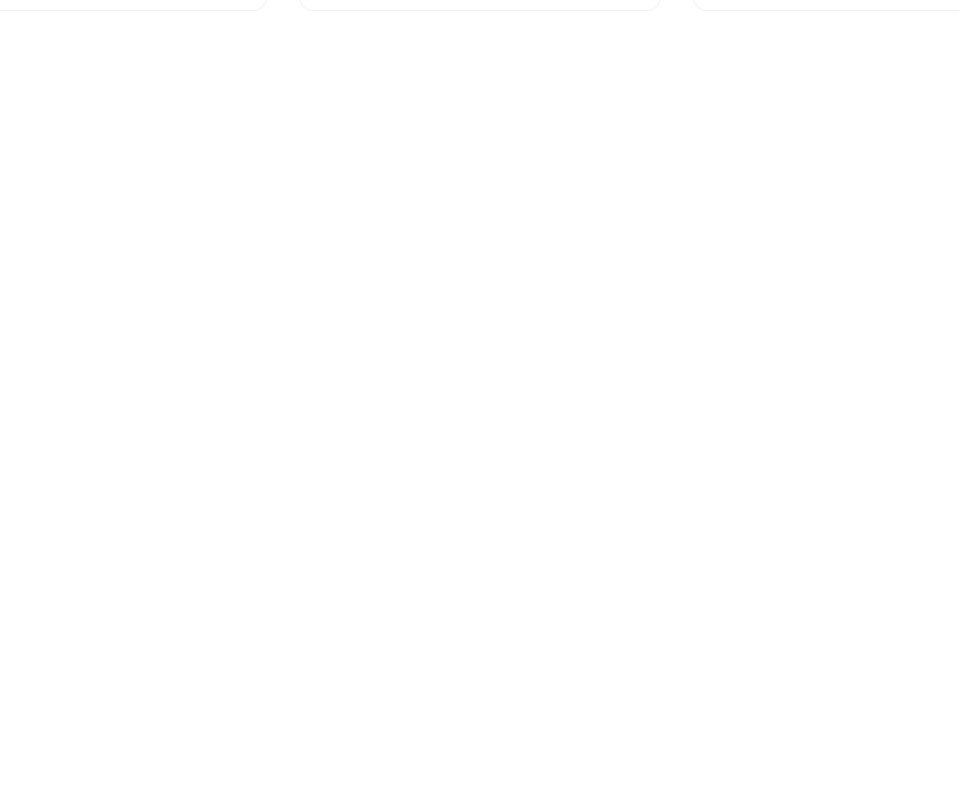
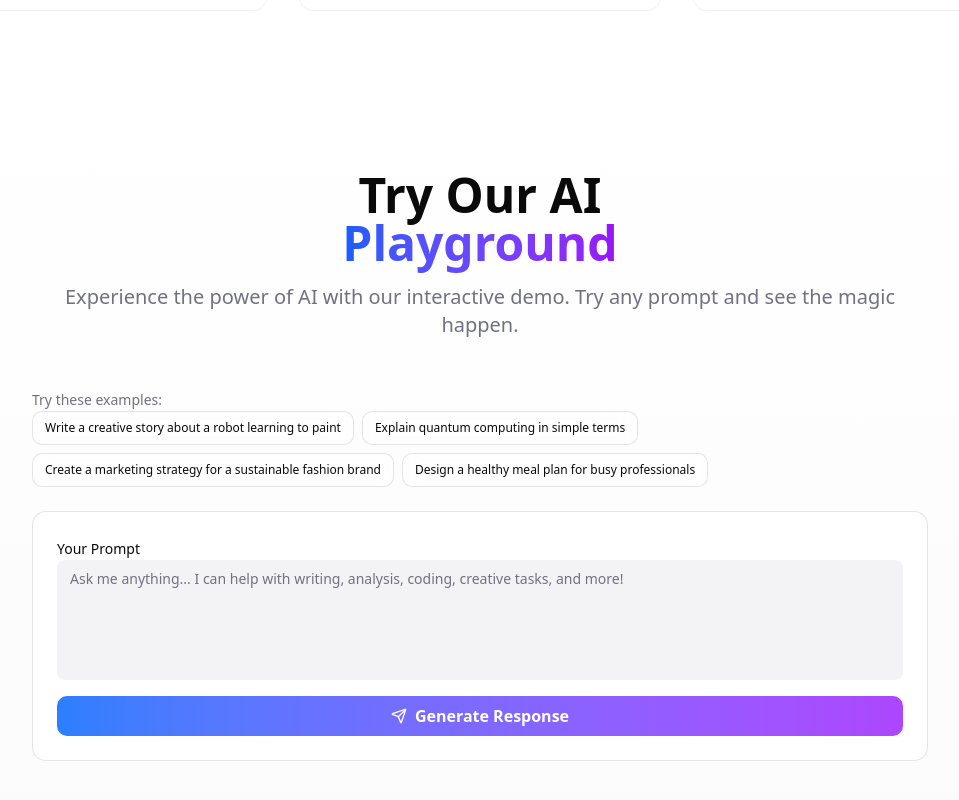
Before and after one commit to yjrajput/YuviON, a React (Vite) app in the folder frontend/: page / in a window 1280 px wide. Shown: the part 1670-2470 px from the top of the page, without its empty margins (160-1119 px from the left). Before the commit the page ends 1761 px from the top, so only its background shows below. Built offline with nearby package versions, Linux system fonts and the light colour scheme; a web font is replaced by a local one.

Commit message:
Playgound section

```diff
--- /dev/null
+++ b/frontend/src/components/Playground.jsx
@@ -0,0 +1,118 @@
+import React, { useState } from 'react'
+import Card from '../ui/Card';
+import Textarea from '../ui/Textarea';
+import { Send, Copy, Download, Sparkles } from "lucide-react";
+const Playground = () => {
+    const [prompt, setPrompt] = useState("");
+    const [response, setResponse] = useState("");
+    const [isLoading, setIsLoading] = useState(false);
+
+        const handleSubmit = async () => {
+        if (!prompt.trim()) return;
+
+        setIsLoading(true);
+        setTimeout(() => {
+        setResponse(`Here's a creative response to your prompt: "${prompt}"\n\nThis is a demonstration of how our AI would process and respond to your request. In the actual application, this would be powered by advanced language models providing intelligent, contextual responses.\n\nKey features:\n• Real-time processing\n• Context-aware responses\n• Multiple output formats\n• Customizable parameters`);
+        setIsLoading(false);
+        }, 2000);
+    };
+    const demoPrompts = [
+            "Write a creative story about a robot learning to paint",
+            "Explain quantum computing in simple terms",
+            "Create a marketing strategy for a sustainable fashion brand",
+            "Design a healthy meal plan for busy professionals"
+        ];
+  return (
+        <section id="playground" className="py-20 px-4 bg-gradient-to-b from-background to-muted/20">
+      <div className="container mx-auto max-w-4xl">
+        <div className="text-center space-y-4 mb-12">
+          <h2 className="text-3xl md:text-4xl lg:text-5xl font-bold">
+            Try Our AI <br />
+            <span className=" bg-gradient-to-r from-blue-600 to-purple-600 bg-clip-text text-transparent">
+              Playground
+            </span>
+          </h2>
+          <p className="text-xl text-muted-foreground">
+            Experience the power of AI with our interactive demo. Try any prompt and see the magic happen.
+          </p>
+        </div>
+
+        <div className="space-y-6">
+          {/* Demo Prompts */}
+          <div className="space-y-3">
+            <label className="text-sm font-medium text-muted-foreground">Try these examples:</label>
+            <div className="flex flex-wrap gap-2">
+              {demoPrompts.map((demoPrompt, index) => (
+                <button
+                  key={index}
+                  onClick={() => setPrompt(demoPrompt)}
+                  className="text-xs bg-background/60 backdrop-blur-sm hover:bg-accent py-2 px-3 border rounded-[10px]"
+                >
+                  {demoPrompt}
+                </button>
+              ))}
+            </div>
+          </div>
+
+          {/* Input Area */}
+          <Card className="p-6 bg-background/60 backdrop-blur-sm">
+            <div className="space-y-4">
+              <div className="space-y-2">
+                <label className="text-sm font-medium">Your Prompt</label>
+                <Textarea
+                  placeholder="Ask me anything... I can help with writing, analysis, coding, creative tasks, and more!"
+                  value={prompt}
+                  onChange={(e) => setPrompt(e.target.value)}
+                  className="min-h-[120px] bg-input-background border-border/50 resize-none"
+                />
+              </div>
+              <button
+                onClick={handleSubmit}
+                disabled={isLoading || !prompt.trim()}
+                className="w-full rounded-[10px] flex justify-center items-center text-white font-bold py-2 bg-gradient-to-r from-blue-500 to-purple-500 hover:from-blue-600 hover:to-purple-600"
+              >
+                {isLoading ? (
+                  <>
+                    <Sparkles className="w-4 h-4 mr-2 animate-spin" />
+                    Generating Response...
+                  </>
+                ) : (
+                  <>
+                    <Send className="w-4 h-4 mr-2 " />
+                    Generate Response
+                  </>
+                )}
+              </button>
+            </div>
+          </Card>
+
+          {/* Response Area */}
+          {response && (
+            <Card className="p-6 bg-background/60 backdrop-blur-sm">
+              <div className="space-y-4">
+                <div className="flex items-center justify-between">
+                  <label className="text-sm font-medium">AI Response</label>
+                  <div className="flex gap-2">
+                    <button variant="outline" size="sm">
+                      <Copy className="w-4 h-4 mr-1" />
+                      Copy
+                    </button>
+                    <button variant="outline" size="sm">
+                      <Download className="w-4 h-4 mr-1" />
+                      Export
+                    </button>
+                  </div>
+                </div>
+                <div className="bg-muted/30 rounded-lg p-4 text-sm leading-relaxed whitespace-pre-line">
+                  {response}
+                </div>
+              </div>
+            </Card>
+          )}
+        </div>
+      </div>
+    </section>
+  )
+}
+
+export default Playground
--- a/frontend/src/pages/Home.jsx
+++ b/frontend/src/pages/Home.jsx
@@ -2,6 +2,7 @@ import React from 'react'
 import Navbar from '../components/Navbar'
 import Hero from '../components/Hero'
 import Features from '../components/Features'
+import Playground from '../components/Playground'
 
 
 
@@ -13,6 +14,7 @@ const Home = () => {
       <Navbar/>
       <Hero/>
       <Features/>
+      <Playground/>
     </>
   )
 }
--- /dev/null
+++ b/frontend/src/ui/Textarea.jsx
@@ -0,0 +1,13 @@
+import React from 'react'
+
+const Textarea = ({ className = "", ...props }) => {
+  return (
+    <textarea
+      data-slot="textarea"
+      className={`resize-none border-input placeholder:text-muted-foreground focus-visible:border-ring focus-visible:ring-ring/50 aria-invalid:ring-destructive/20 dark:aria-invalid:ring-destructive/40 aria-invalid:border-destructive dark:bg-input/30 flex field-sizing-content min-h-16 w-full rounded-md border bg-input-background px-3 py-2 text-base transition-[color,box-shadow] outline-none focus-visible:ring-[3px] disabled:cursor-not-allowed disabled:opacity-50 md:text-sm ${className}`}
+      {...props}
+    />
+  )
+}
+
+export default Textarea
```
